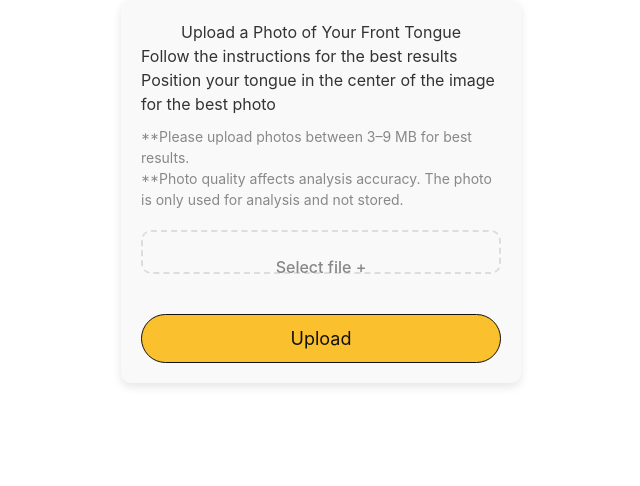
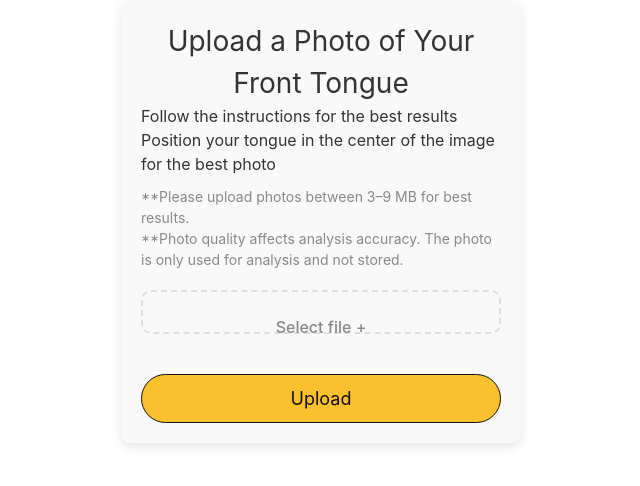
Before and after one commit to wparng/AI-FoodTherapist, a React (Create React App) app in the folder frontend/: page /upload-photo in a window 1280 px wide. Shown: the top 486 px of the page, without its empty margins (319-959 px from the left). Built offline with nearby package versions, Linux system fonts and the light colour scheme.

Commit message:
upgrade questionnaire and styles

```diff
--- a/frontend/src/App.css
+++ b/frontend/src/App.css
@@ -5,6 +5,11 @@
   max-width: 400px;
   margin: auto;
   box-shadow: 0 4px 10px rgba(0, 0, 0, 0.1);
+}
+h1 {
+  text-align: center;
+  color: #333;
+  font-size: clamp(1.5rem, 5vw, 1.75rem);
 }
 h2 {
   text-align: center;
@@ -47,6 +52,10 @@ select:focus,
 input[type="text"]:focus {
   border-color: #4a90e2;
   outline: none;
+}
+.landing-page h1 {
+  color: #ff912c;
+  margin-bottom: 20px;
 }
 
 .instructions {
--- a/frontend/src/App.js
+++ b/frontend/src/App.js
@@ -5,7 +5,6 @@ import UploadPhoto from "./components/UploadPhoto";
 import Questionnaire from "./components/Questionnaire";
 import "./App.css";
 import Recommendation from "./components/recommendation/Recommendation";
-import FoodDetail from "./components/recommendation/FoodDetail";
 import FoodDetails from "./components/recommendation/FoodDetail";
 
 function App() {
--- a/frontend/src/components/Questionnaire.js
+++ b/frontend/src/components/Questionnaire.js
@@ -19,6 +19,9 @@ const Questionnaire = () => {
   };
 
   const handleHealthGoalsChange = (selectedOptions) => {
+    if (selectedOptions.length > 3) {
+      selectedOptions = selectedOptions.slice(0, 3);
+    }
     setHealthGoals(selectedOptions.map((option) => option.value));
   };
 
@@ -57,7 +60,7 @@ const Questionnaire = () => {
 
   return (
     <div className="questionnaire">
-      <h2>Questionnaire</h2>
+      <h1>Questionnaire</h1>
       {submitted ? (
         <p>Thank you for completing the questionnaire!</p>
       ) : (
@@ -136,6 +139,9 @@ const Questionnaire = () => {
               isMulti
               onChange={handleHealthGoalsChange}
               placeholder="Select health goals..."
+              value={healthGoalsOptions.filter((option) =>
+                healthGoals.includes(option.value)
+              )}
             />
           </label>
 
--- a/frontend/src/components/UploadPhoto.js
+++ b/frontend/src/components/UploadPhoto.js
@@ -36,7 +36,7 @@ const UploadPhoto = () => {
 
   return (
     <div className="upload-container">
-      <h2>Upload a Photo of Your Front Tongue</h2>
+      <h1>Upload a Photo of Your Front Tongue</h1>
       <div className="instructions">
         <p>Follow the instructions for the best results</p>
         <img />
```
